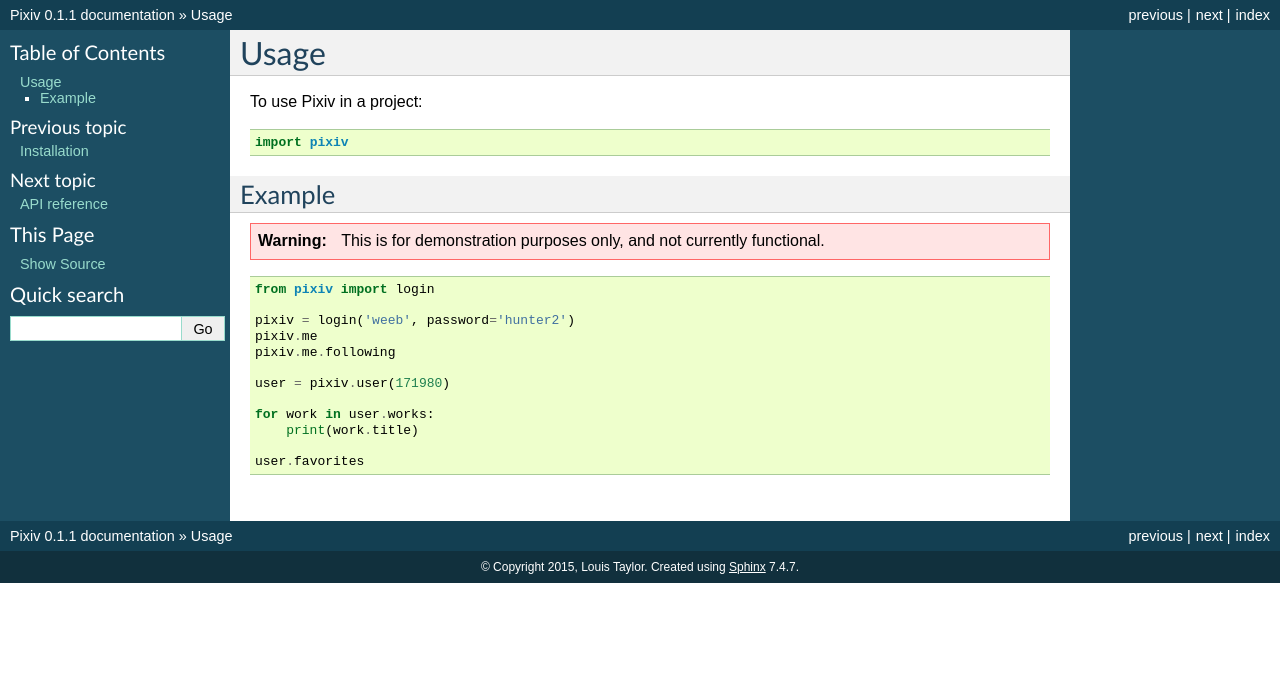
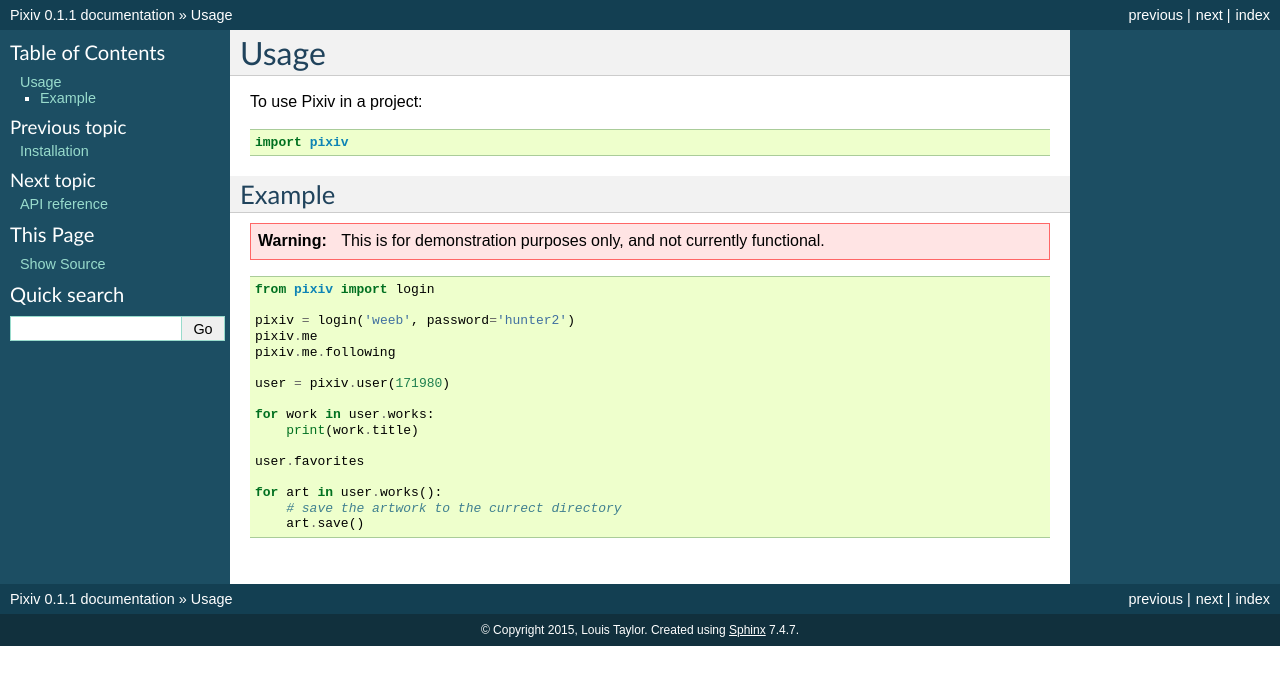
Before and after one commit to kragniz/python-pixiv, a Sphinx documentation site: the page built from docs/usage.rst, in a window 1280 px wide. Shown: the top 685 px of the page. Built offline with Sphinx 7.4.7, drawn with Linux system fonts in a browser that asks for light colours.

Commit message:
Update usage.rst

```diff
--- a/docs/usage.rst
+++ b/docs/usage.rst
@@ -27,3 +27,7 @@
         print(work.title)
 
     user.favorites
+
+    for art in user.works():
+        # save the artwork to the currect directory
+        art.save()
```
